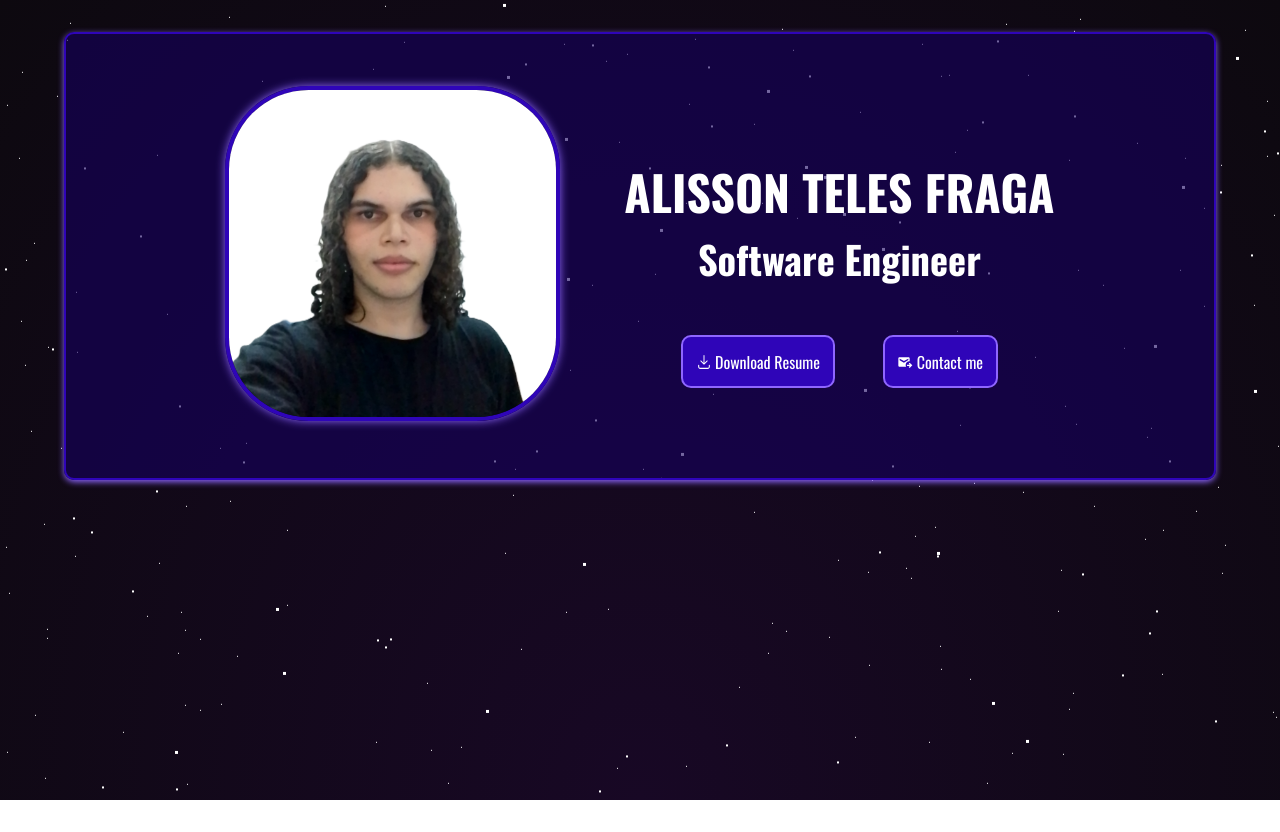
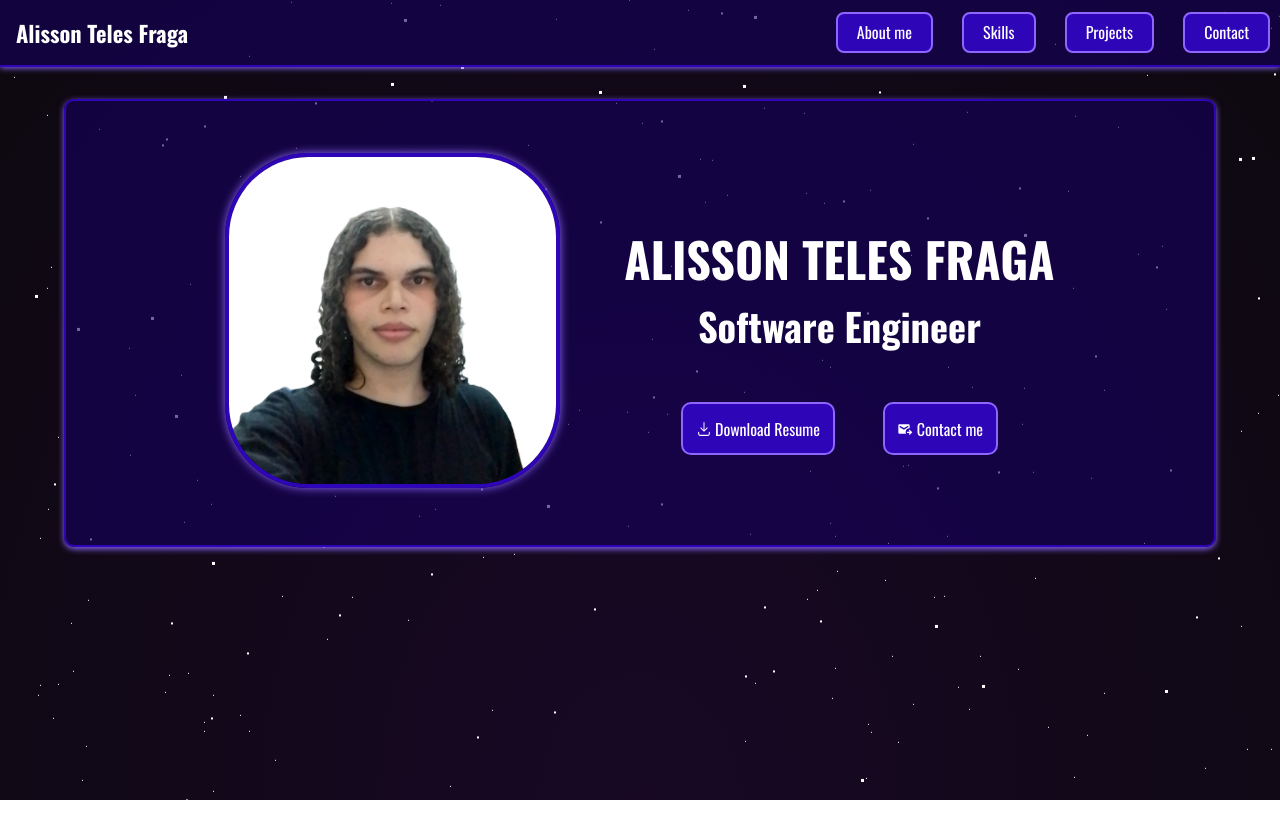
Before and after one commit to alissontfraga/Portfolio, a React (Vite) app: page / in a window 1280 px wide. After the commit the page ends 800 px from the top, so only its background shows below. Built offline with nearby package versions, Linux system fonts and the light colour scheme.

Commit message:
style: add navbar component

```diff
--- a/src/App.jsx
+++ b/src/App.jsx
@@ -1,9 +1,11 @@
 import Background from './components/Background/Background'
+import Navbar from './components/Navbar/Navbar'
 import Hero from './components/Hero/Hero'
 function App() {
   return (
     <>
       <Background />
+      <Navbar />
       <Hero />
     </>
   )
--- a/src/components/Hero/Hero.jsx
+++ b/src/components/Hero/Hero.jsx
@@ -6,7 +6,7 @@ import styles from '../Hero/Hero.module.scss'
 
 const Hero = () => {
   return (
-    <div>
+    <div id='hero'>
       <Box className={styles.box}>
         <div className={styles.profileImgContainer}>
             <img src={profileimg} alt="Alisson Teles Fraga smiling facing forward in
--- /dev/null
+++ b/src/components/Navbar/Navbar.jsx
@@ -0,0 +1,78 @@
+import { useState, useEffect } from "react";
+import "./Navbar.scss";
+
+export default function Navbar() {
+  const [isOpen, setIsOpen] = useState(false);
+
+  useEffect(() => {
+    function handleResize() {
+      if (window.innerWidth >= 768) setIsOpen(false);
+    }
+    window.addEventListener("resize", handleResize);
+    return () => window.removeEventListener("resize", handleResize);
+  }, []);
+
+  return (
+    <div className="app-container">
+      {/* Navbar */}
+      <header className="navbar">
+        {/* Brand */}
+        <div className="brand">
+          <h1 className="project-name">Alisson Teles Fraga</h1>
+        </div>
+
+        {/* Desktop menu */}
+        <nav className="menu-desktop">
+          <a href="#hero">About me</a>
+          <a href="#skills">Skills</a>
+          <a href="#projects">Projects</a>
+          <a href="#contact">Contact</a>
+        </nav>
+
+        {/* Hamburger */}
+        <button
+          className="hamburger mobile-only"
+          aria-label="Abrir menu"
+          aria-expanded={isOpen}
+          onClick={() => setIsOpen(!isOpen)}
+        >
+          ☰
+        </button>
+      </header>
+
+      {/* Sidebar Backdrop */}
+      {isOpen && (
+        <div className="backdrop" onClick={() => setIsOpen(false)}></div>
+      )}
+
+      {/* Sidebar */}
+      <aside
+        className={`sidebar ${isOpen ? "open" : ""}`}
+        aria-hidden={!isOpen}
+      >
+        <div className="sidebar-header">
+          <button
+            className="btn-outline"
+            onClick={() => setIsOpen(false)}
+            aria-label="Fechar menu"
+          >
+            Close ✕
+          </button>
+        </div>
+
+        {/* Aqui o clique em QUALQUER link fecha o menu */}
+        <nav
+          className="sidebar-menu"
+          onClick={(e) => {
+            if (e.target.tagName === "A") setIsOpen(false);
+          }}
+        >
+          <a href="#hero">Hero</a>
+          <a href="#about">About</a>
+          <a href="#projects">Projects</a>
+          <a href="#contact">Contact</a>
+        </nav>
+      </aside>
+    </div>
+  );
+}
--- /dev/null
+++ b/src/components/Navbar/Navbar.scss
@@ -0,0 +1,182 @@
+@charset "UTF-8";
+@use "../../styles/Theme.scss" as theme;
+
+.navbar {
+  position: sticky;
+  top: 0;
+  z-index: 50;
+  display: flex;
+  justify-content: space-between;
+  align-items: center;
+  padding: 0.6rem;
+  background-color: hsla(254, 100%, 19%, 0.596);
+  border-bottom: 2px solid theme.$color-primary;
+  box-shadow: 0px 1px 6px hsl(256, 100%, 70%);
+}
+
+.project-name {
+  padding: 0.4rem;
+  font-size: 1.4rem;
+  font-weight: bold;
+}
+
+.menu-desktop {
+  display: none;
+  gap: 1.8rem;
+
+    a {
+      padding: 0.4rem 1.2rem;
+    text-decoration: none;
+    background-color: theme.$color-primary;
+    border-radius: 8px;
+    border: 2px solid theme.$color-primary-light;
+        &:hover {
+          transition: 0.2s ;
+          background-color: theme.$color-primary-light;
+          border: 2px solid theme.$color-white;
+        }
+    }
+}
+
+.actions {
+  display: flex;
+  align-items: center;
+  gap: 0.6rem;
+}
+
+.btn-outline {
+  border: 2px solid theme.$color-primary-light;
+  padding: 0.4rem 1rem;
+  border-radius: 0.5rem;
+  color: theme.$color-white;
+  cursor: pointer;
+  font-size: 1.3rem;
+}
+
+.btn-outline:hover {
+  color: #e2e8f0;
+}
+
+.hamburger {
+  font-size: 2rem;
+  color: theme.$color-white;
+  background: none;
+  border: none;
+  cursor: pointer;
+}
+
+.backdrop {
+  position: fixed;
+  inset: 0;
+  background: rgba(0, 0, 0, 0.6);
+  z-index: 40;
+}
+
+.sidebar {
+  position: fixed;
+  top: 0;
+  right: 0;
+  height: 100%;
+  width: 18rem;
+  max-width: 85vw;
+  background: linear-gradient(to bottom, hsla(254, 100%, 19%, 0.8), hsla(254, 95%, 37%, 0.8));
+  backdrop-filter: blur(5px);
+  z-index: 50;
+  transform: translateX(100%);
+  transition: transform 0.3s ease;
+  padding: 1.5rem;
+}
+
+.sidebar.open {
+  transform: translateX(0);
+}
+
+.sidebar-header {
+  display: flex;
+  justify-content: flex-end;
+}
+
+.sidebar-menu {
+  display: flex;
+  flex-direction: column;
+  gap: 2rem;
+  margin-top: 1rem;
+}
+
+.sidebar-menu a {
+  padding: 0.8rem 0.75rem;
+  font-size: 1.3rem;
+  color: theme.$color-white;
+  border-bottom: 2px solid theme.$color-primary-light;
+  margin-top: 2rem;
+  text-decoration: none;
+
+}
+
+.sidebar-menu a:hover {
+  background: theme.$color-primary-light;
+}
+
+@media (min-width: 768px) {
+  .menu-desktop {
+    display: flex;
+  }
+  .desktop-only {
+    display: inline-block;
+  }
+  .mobile-only {
+    display: none;
+  }
+}
+
+@media (min-width: 1440px) {
+  .navbar {
+    padding: 0.6rem;
+  }
+  .project-name {
+    font-size: 2.2rem;
+  }
+  a{
+    font-size: 1.4rem;
+  }
+  .menu-desktop{
+    gap: 2.4rem;
+      a{
+        padding: 0.5rem 1.4rem;
+      }
+  }
+}
+
+
+@media (min-width: 2560px) {
+  .navbar {
+    padding: 1.1rem;
+  }
+  .project-name {
+    font-size: 3.5rem;
+  }
+  a{
+    font-size: 2.8rem;
+  }
+    .menu-desktop{
+    gap: 2.8rem;
+      a{
+        padding: 0.6rem 3rem;
+      }
+  }
+}
+
+@media (min-width: 3200px) {
+  .navbar {
+    padding: 2rem;
+  }
+  .project-name {
+    font-size: 6rem;
+  }
+
+  a{font-size: 4.2rem;}
+    .menu-desktop{
+    gap: 6rem;
+      a{ padding: 0.8rem 4rem;}
+  }
+}
```
